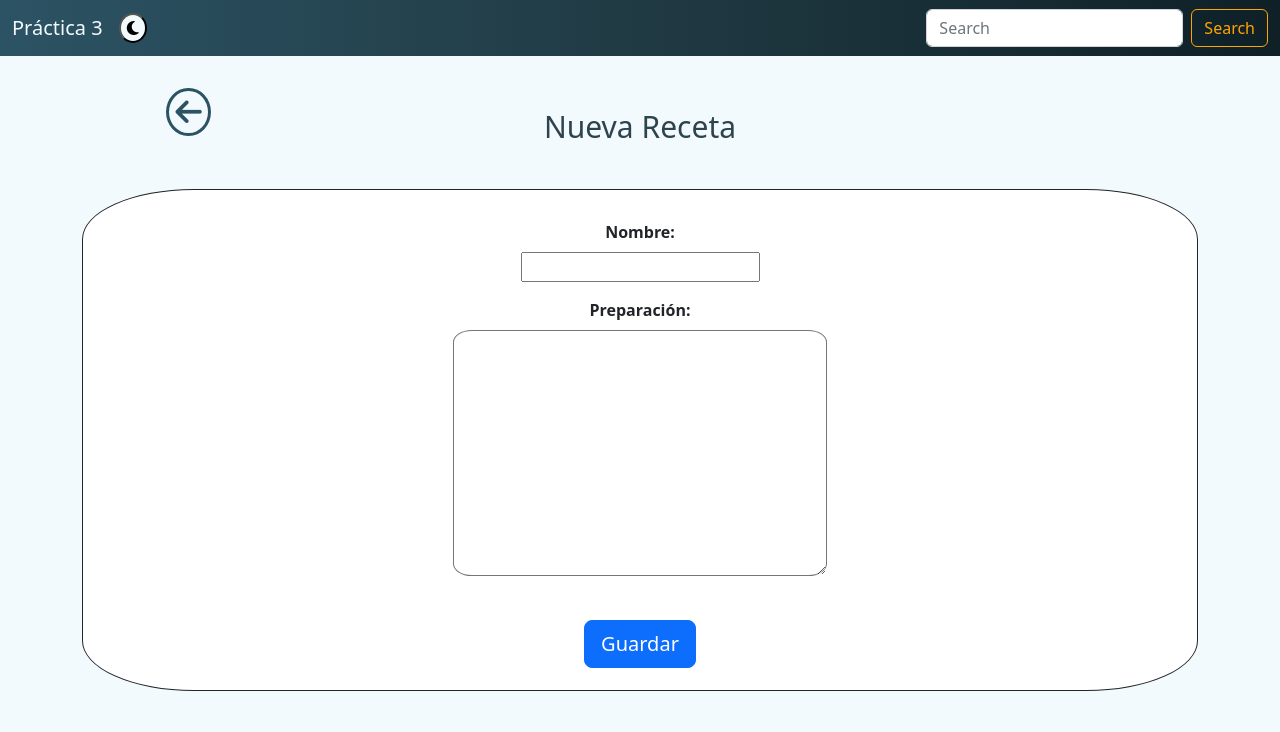
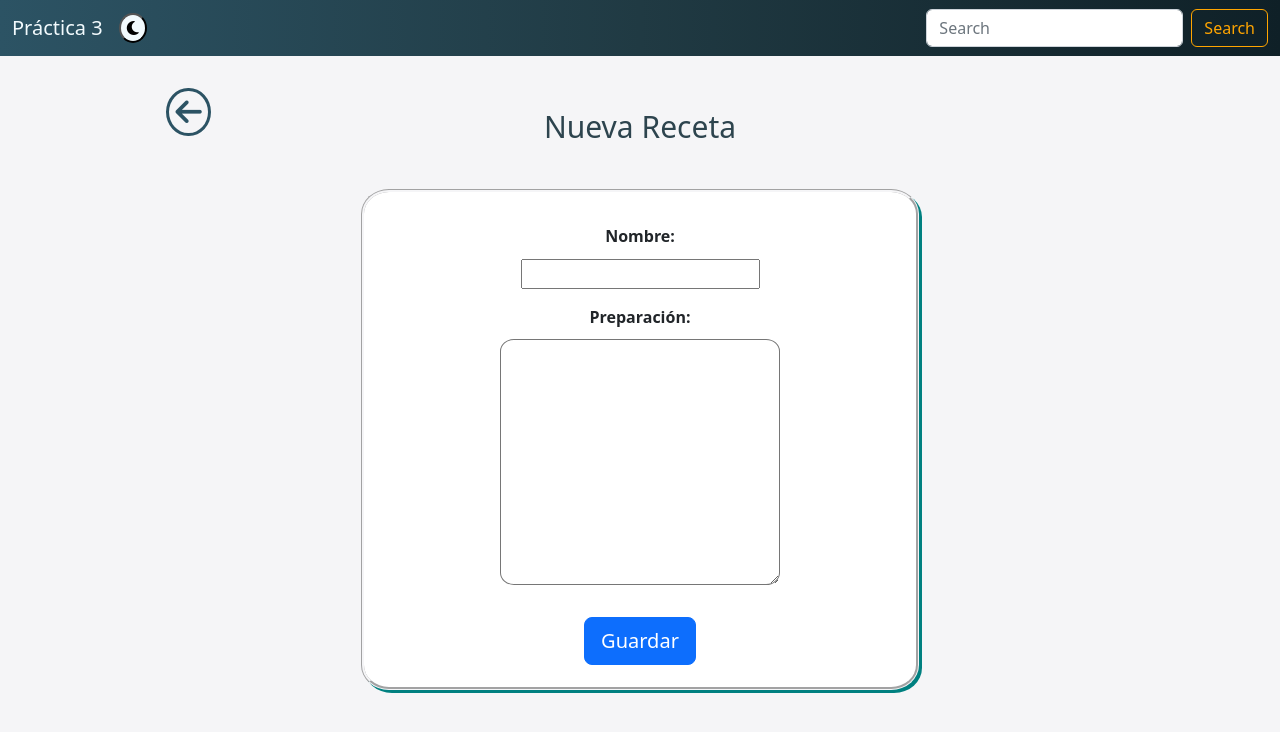
Before and after one commit to Trajano1999/6-DGIIM, a Django app: page /recetas/new/ in a window 1280 px wide. Shown: the top 732 px of the page. Run offline with Django 4.2, Linux system fonts and the light colour scheme; some libraries are stand-ins or nearby versions.

Commit message:
grandes avances en la P3.3

```diff
--- a/DAI/P3.3/app/recetas/static/css/base.css
+++ b/DAI/P3.3/app/recetas/static/css/base.css
@@ -42,7 +42,7 @@
 
 /* BODY */
 body{
-    background-color: rgb(242, 250, 253);
+    background-color: #f5f5f7;
     transition: .3s ease all;
 }
 body.dark{
@@ -64,6 +64,10 @@ body.dark{
     font-size: 30px;
     color: #2C5364;
 }
+body.dark .fas.fa-arrow-left{
+    color: #cbcbcb;
+}
+
 
 /*ICONO DE CREAR*/
 .fas.fa-plus{
@@ -79,6 +83,10 @@ body.dark{
     font-size: 30px;
     color: #2C5364;
 }
+body.dark .fas.fa-plus{
+    color: #cbcbcb;
+}
+
 
 /*ICONO DE EDITAR*/
 .far.fa-edit{
@@ -90,6 +98,9 @@ body.dark{
     text-decoration: none;
     font-size: 30px;
     color: #2C5364;
+}
+body.dark .far.fa-edit{
+    color: #cbcbcb;
 }
 
 /*ICONO DE BORRAR*/
@@ -103,3 +114,6 @@ body.dark{
     font-size: 30px;
     color: #2C5364;
 }
+body.dark .fas.fa-trash{
+    color: #cbcbcb;
+}
--- a/DAI/P3.3/app/recetas/static/css/nueva_receta.css
+++ b/DAI/P3.3/app/recetas/static/css/nueva_receta.css
@@ -7,27 +7,56 @@
     font-weight: 500;
     font-size: 30px;
 }
+body.dark .p-nreceta-titulo{
+    color: #a3b4c8;
+}
 
 .form-nreceta{
     padding: 2%;
-    border: solid;
-    border-radius: 10%;
-    border-width: 1px;
+    border: groove;
+    border-color: #f5f5f7;
+    border-radius: 5%;
+    margin-left: 25%;
+    margin-right: 25%;
     background-color: white;
+    box-shadow: 3px 3px teal;
+}
+body.dark .form-nreceta{
+    color: #cbcbcb;
+    background-color: #68696cc2;
+    border: none;
+    box-shadow: 5px 5px #16313b;
 }
 
 .div-nreceta-comida label{
     font-weight: 550;
     font-size: 16px;
-    margin: 0.75%;
+    margin: 2%;
     display: block;
 }
 
+body.dark input{
+    border: solid;
+    border-color: black;
+    border-width: 1.5px;
+}
+
 .div-nreceta-comida textarea{
-    width: 35%;
+    width: 55%;
     border-radius: 5%;
+}
+body.dark .div-nreceta-comida textarea{
+    border: solid;
+    border-color: black;
+    border-width: 1.5px;
 }
 
 .div-nreceta-comida button{
     margin-top: 2%;
 }
+body.dark .div-nreceta-comida button{
+    background-color: #848a9d;
+    font-weight: 600;
+    color: #191e20;
+    border: none;
+}
--- a/DAI/P3.3/app/recetas/views.py
+++ b/DAI/P3.3/app/recetas/views.py
@@ -5,8 +5,7 @@ from .forms import RecetaForm
 # jjj Cosas por hacer:
 #   1. Añadir ingredientes a la búsqueda, no solo recetas.
 #   2. Almacenar las fotos en forms.py.
-#   3. Estilizar nuevas recetas.
-#   4. Editar y eliminar recetas.
+#   3. Editar y eliminar recetas.
 #   4. Mensajes de creación y edición.
 
 def index(request):
```
Also changed, not shown: DAI/P3.3/app/db.sqlite3.
